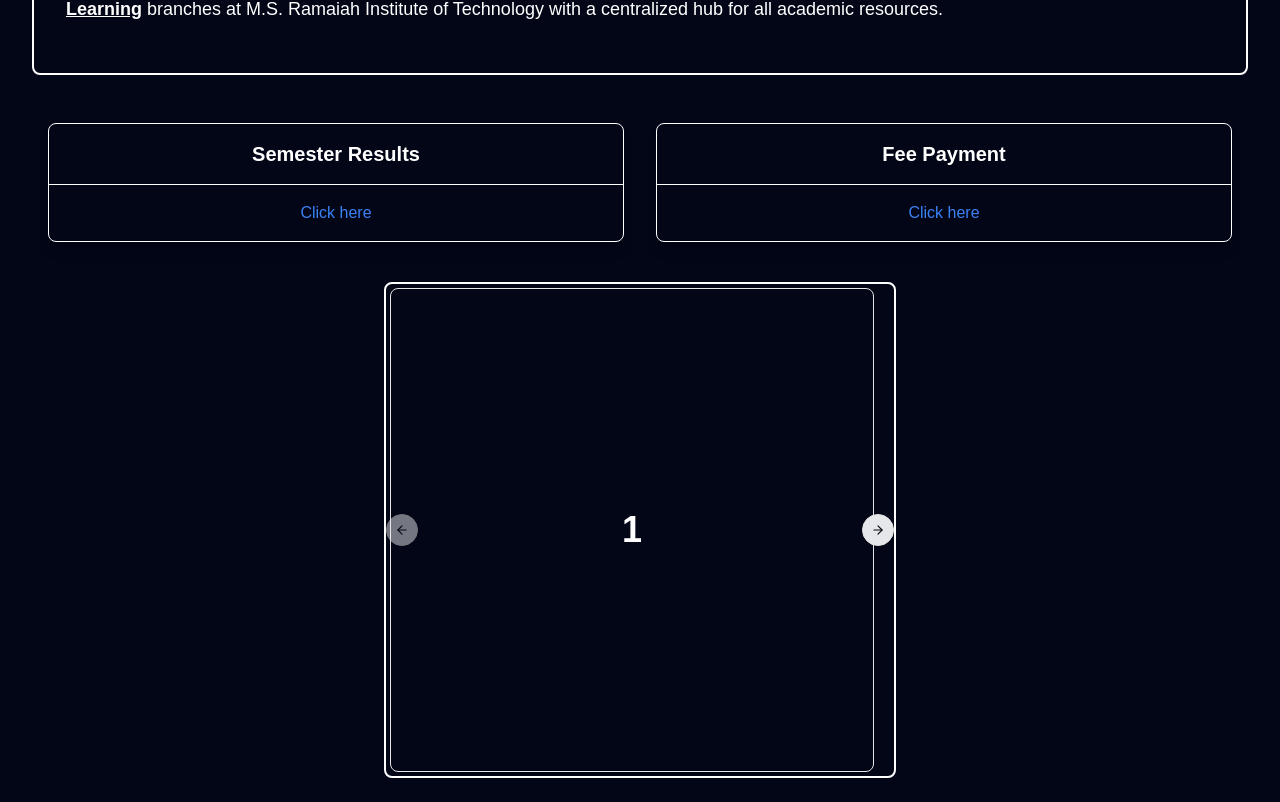
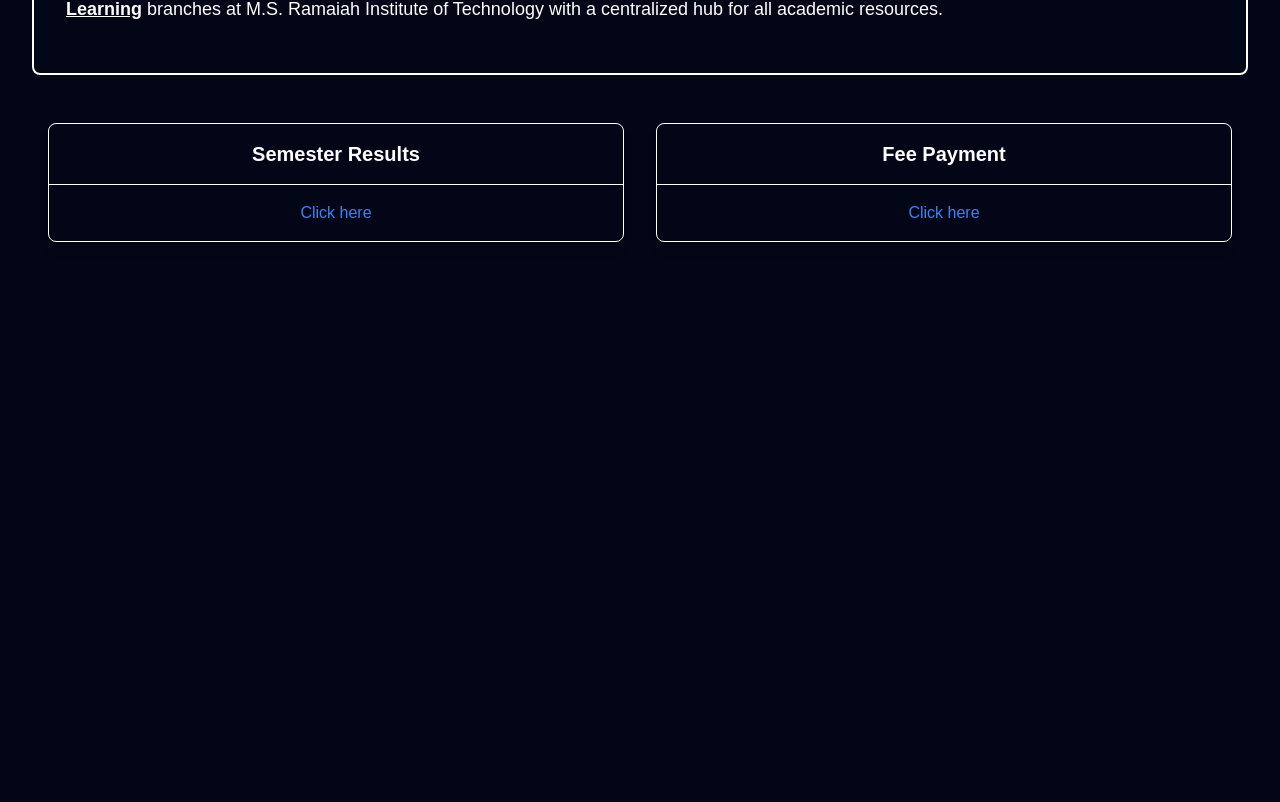
Before and after one commit to RohanPKulkarni/nextjs-2024, a Next.js app: page / in a window 1280 px wide. Shown: the part 284-1086 px from the top of the page. After the commit the page ends 800 px from the top, so only its background shows below. Built offline with nearby package versions, Linux system fonts and the light colour scheme.

Commit message:
themefinal

```diff
--- a/src/app/page.js
+++ b/src/app/page.js
@@ -46,27 +46,7 @@ export default function Home() {
         ))}
       </div>
 
-      <div className="w-full mt-6">
-        <Carousel
-          className="max-w-full lg:max-w-lg mx-auto bg-transparent border-2 border-white rounded-lg relative"
-        >
-          <CarouselContent className="w-full">
-            {Array.from({ length: 5 }).map((_, index) => (
-              <CarouselItem key={index}>
-                <div className="p-1">
-                  <Card className="bg-transparent">
-                    <CardContent className="flex aspect-square items-center justify-center p-6">
-                      <span className="text-4xl text-white font-semibold">{index + 1}</span>
-                    </CardContent>
-                  </Card>
-                </div>
-              </CarouselItem>
-            ))}
-          </CarouselContent>
-          <CarouselPrevious className="absolute left-0 top-1/2 transform -translate-y-1/2 bg-gray-200 p-2 rounded-full hover:bg-gray-400" />
-          <CarouselNext className="absolute right-0 top-1/2 transform -translate-y-1/2 bg-gray-200 p-2 rounded-full hover:bg-gray-400" />
-        </Carousel>
-      </div>
+
       <Analytics />
     </div>
   );
```
